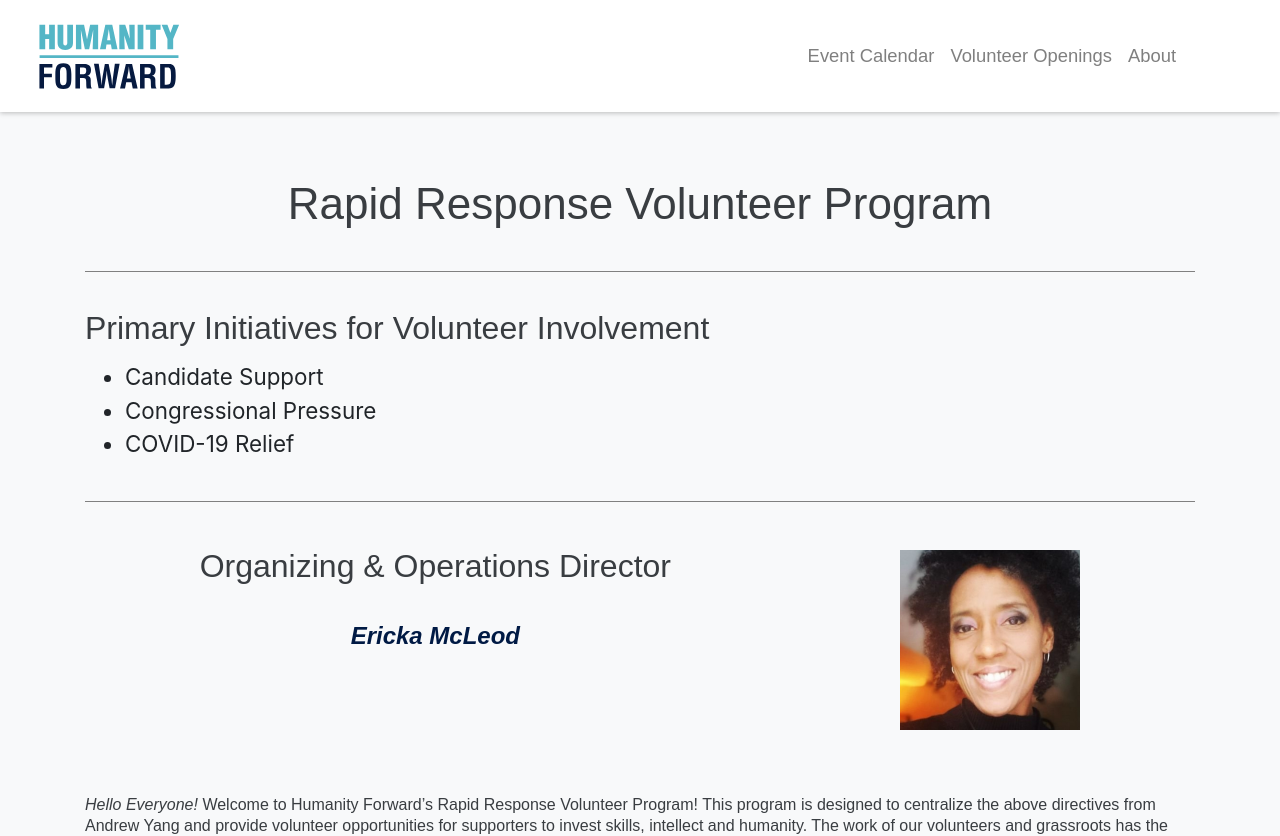
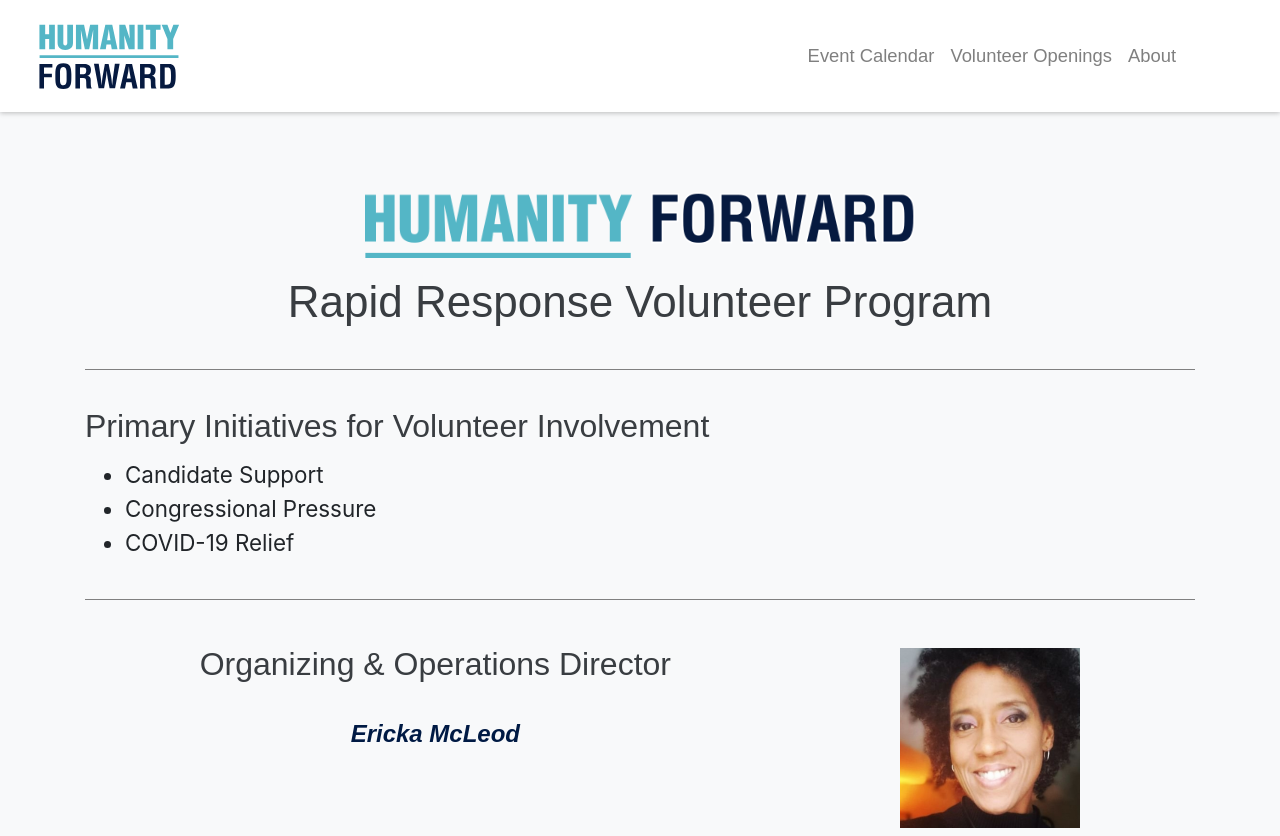
Before and after one commit to HF-RapidResponse/volunteer-portal, a React (Create React App) app: page /about in a window 1280 px wide. Shown: the top 836 px of the page. Built offline with nearby package versions, Linux system fonts and the light colour scheme.

Commit message:
added logo

```diff
--- a/src/components/About.js
+++ b/src/components/About.js
@@ -80,7 +80,14 @@ function About() {
 
   return (
     <>
-      <p className="large-text text-center">Rapid Response Volunteer Program</p>
+      <div className="text-center">
+        <img
+          src={require('../assets/HF-horiz-logo.png')}
+          alt="hf-logo-long"
+          className="hf-horiz-logo text-center"
+        />
+        <p className="large-text">Rapid Response Volunteer Program</p>
+      </div>
       <hr className="styled-hr" />
       <p className="med-text">Primary Initiatives for Volunteer Involvement</p>
       <div className="bigger-list">
--- a/src/styles/about.scss
+++ b/src/styles/about.scss
@@ -33,3 +33,8 @@ section {
   background-color: gray;
   margin: 2.5rem auto;
 }
+
+.hf-horiz-logo {
+  max-width: 550px;
+  margin: 1rem auto;
+}
```
Also changed, not shown: src/assets/HF-horiz-logo.png (added), src/assets/hf-horizontal-logo.png (deleted).
